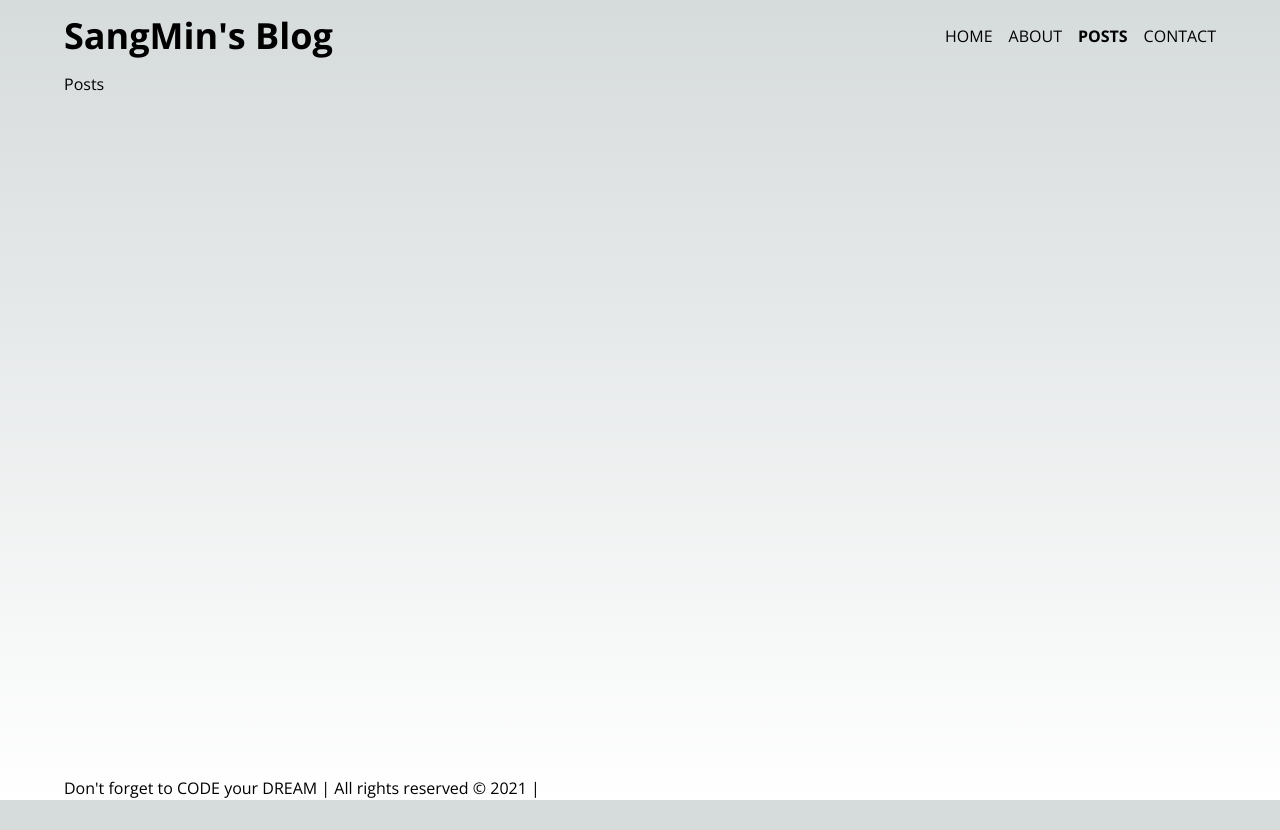
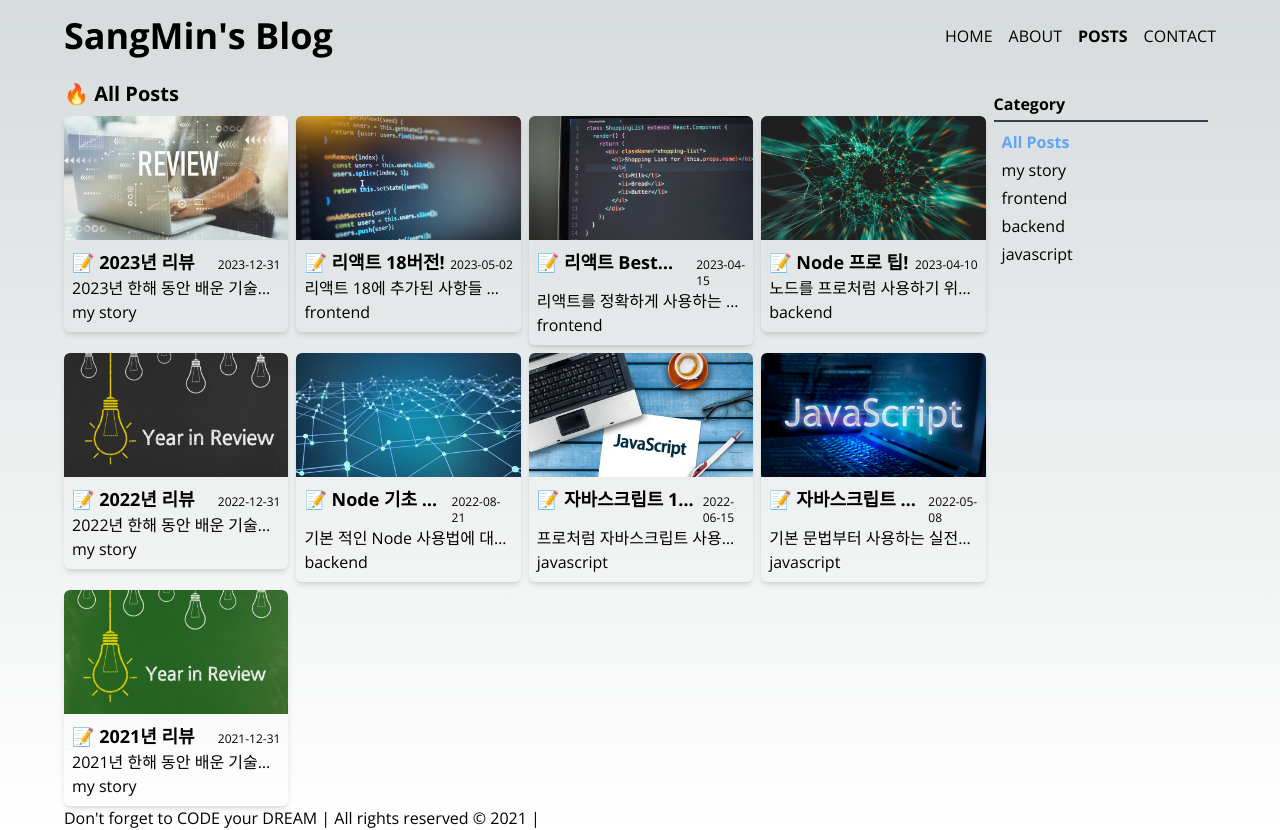
Before and after one commit to sangmin4208/my-blog, a Next.js app: page /posts in a window 1280 px wide. Before the commit the page ends 800 px from the top, so only its background shows below. Built offline with nearby package versions, Linux system fonts and the light colour scheme.

Commit message:
✍️ 9.17 블로그 포스트 페이지
search params로 filter 구현

```diff
--- /dev/null
+++ b/src/app/posts/components/category_outline.tsx
@@ -0,0 +1,46 @@
+"use client"
+import Link from "next/link"
+import React from "react"
+import { useCategorySearchParam } from "../hooks/use_category_search_param"
+
+interface Props {
+  labels: string[]
+}
+export default function CategoryOutline({ labels }: Props) {
+  const currentParam = useCategorySearchParam()
+  return (
+    <nav className="p-2">
+      <h3 className="font-bold pr-4 py-1 my-2 border-b-2 border-gray-700 dark:border-gray-200">
+        Category
+      </h3>
+      <ul className="flex flex-col gap-1 ml-2">
+        <li>
+          <Link
+            className={
+              currentParam === null
+                ? "font-bold text-blue-400 "
+                : "hover:text-blue-400"
+            }
+            href={`/posts`}
+          >
+            All Posts
+          </Link>
+        </li>
+        {labels.map((label) => (
+          <li key={label}>
+            <Link
+              className={
+                currentParam === label
+                  ? "font-bold text-blue-400 "
+                  : "hover:text-blue-400"
+              }
+              href={`/posts?category=${label}`}
+            >
+              {label}
+            </Link>
+          </li>
+        ))}
+      </ul>
+    </nav>
+  )
+}
--- /dev/null
+++ b/src/app/posts/components/category_title.tsx
@@ -0,0 +1,14 @@
+"use client"
+
+import React from "react"
+import { useCategorySearchParam } from "../hooks/use_category_search_param"
+
+export default function CategoryTitle() {
+  const currentCategory = useCategorySearchParam()
+  return (
+    <h2 className="font-bold text-xl">
+      <span>🔥</span>
+      {` ${currentCategory === null ? "All Posts" : currentCategory}`}
+    </h2>
+  )
+}
--- /dev/null
+++ b/src/app/posts/components/filterable_posts_grid.tsx
@@ -0,0 +1,23 @@
+"use client"
+import PostsGrid from "@/app/components/posts_grid"
+import { Post } from "@/app/types/post"
+import React from "react"
+import { useFilteredPosts as useFilterPosts } from "../hooks/use_filter_posts"
+
+interface Props {
+  posts: Post[]
+}
+
+export default function FilterablePostsGrid({ posts }: Props) {
+  const filteredPosts = useFilterPosts(posts)
+  if (filteredPosts.length === 0) {
+    return (
+      <div className="flex justify-center items-center h-64">
+        <h2 className="font-bold text-xl">
+          <span>🤷‍♂️</span> No Posts Found
+        </h2>
+      </div>
+    )
+  }
+  return <PostsGrid posts={filteredPosts} />
+}
--- /dev/null
+++ b/src/app/posts/hooks/use_category_search_param.tsx
@@ -0,0 +1,7 @@
+import { useSearchParams } from "next/navigation"
+
+export const useCategorySearchParam = () => {
+  const params = useSearchParams()
+  const category = params.get("category")
+  return category
+}
--- /dev/null
+++ b/src/app/posts/hooks/use_filter_posts.tsx
@@ -0,0 +1,10 @@
+import { Post } from "@/app/types/post"
+import { useCategorySearchParam } from "./use_category_search_param"
+
+export const useFilteredPosts = (posts: Post[]) => {
+  const currentCategory = useCategorySearchParam()
+  if (currentCategory === null) {
+    return posts
+  }
+  return posts.filter((post) => post.category === currentCategory)
+}
--- a/src/app/posts/page.tsx
+++ b/src/app/posts/page.tsx
@@ -1,7 +1,26 @@
-import React from 'react'
+import { getAllPosts } from "@/services/posts"
+import React from "react"
+import CategoryOutline from "./components/category_outline"
+import FilterablePostsGrid from "./components/filterable_posts_grid"
+import CategoryTitle from "./components/category_title"
 
-export default function Page() {
+export default async function Page() {
+  const posts = await getAllPosts()
+  // const categories = posts
+  //   .map((post) => post.category)
+  //   .filter((category, index, self) => self.indexOf(category) === index)
+  const categories = Array.from(new Set(posts.map((post) => post.category)))
   return (
-    <div>Posts</div>
+    <section className="grid grid-cols-5">
+      <div className="col-span-5 md:col-span-4">
+        <div className="my-2">
+          <CategoryTitle />
+        </div>
+        <FilterablePostsGrid posts={posts} />
+      </div>
+      <div className="hidden md:block md:col-span-1 ">
+        <CategoryOutline labels={categories} />
+      </div>
+    </section>
   )
 }
```
